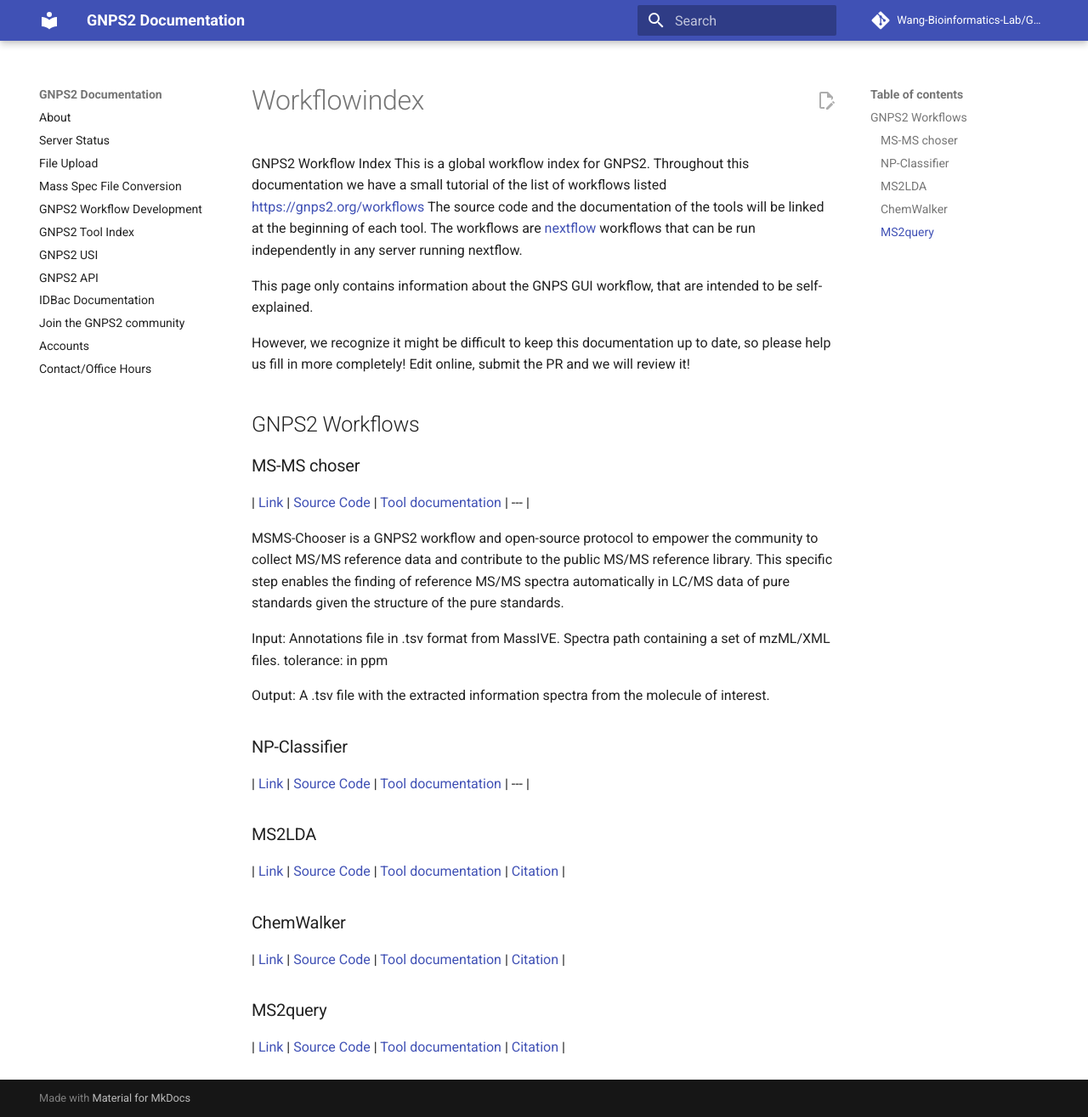
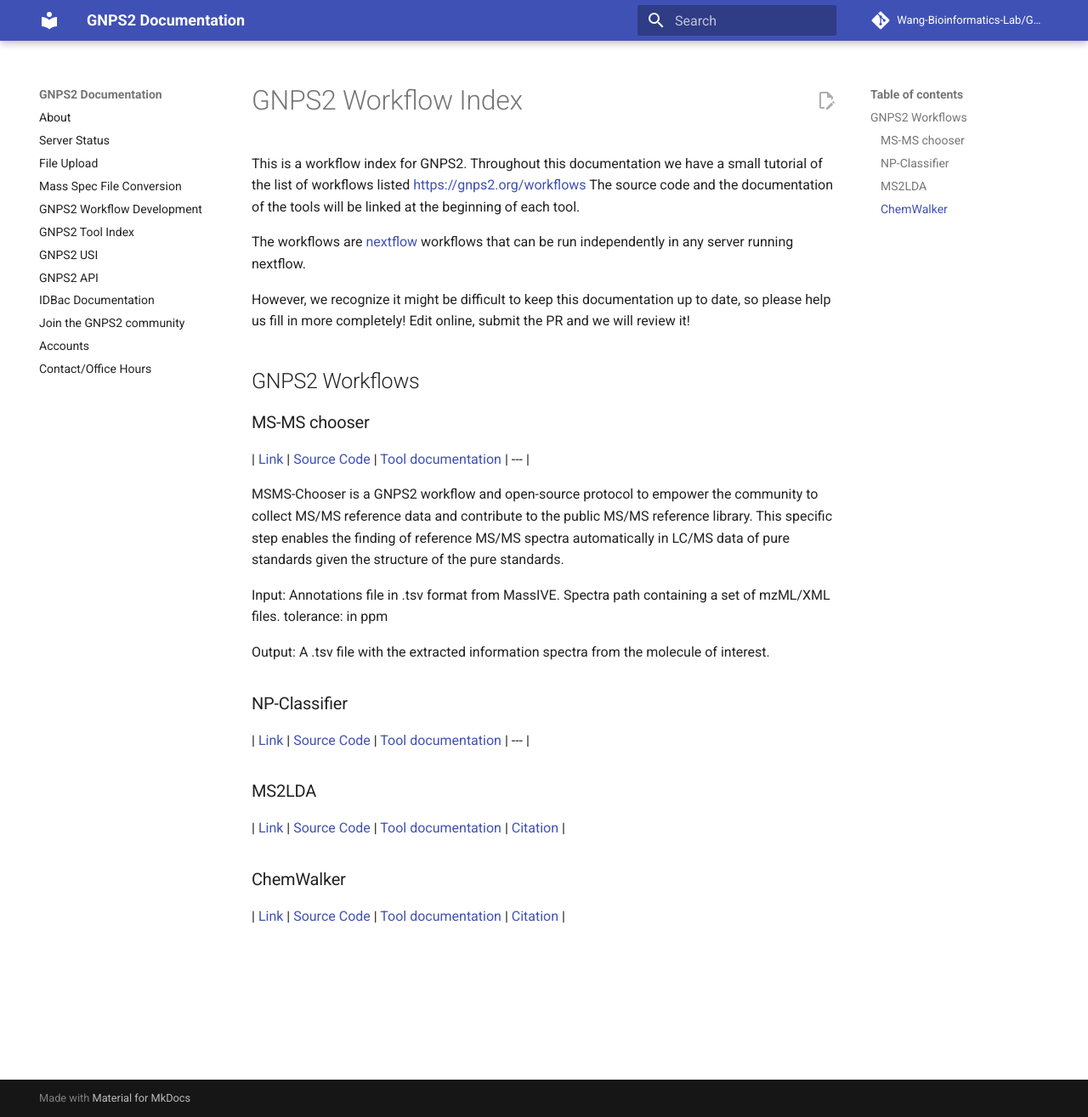
Before and after one commit to Wang-Bioinformatics-Lab/GNPS2_Documentation, an MkDocs documentation site: the page built from docs/workflowindex.md, in a window 1280 px wide and 1315 px high. Shown: the whole window at 85% size. Built offline with MkDocs 1.6.1 and Material for MkDocs 9.7.7, drawn with Linux system fonts in a browser that asks for light colours; comment, search, counter and statistics services are not loaded.

Commit message:
Update workflowindex.md

```diff
--- a/docs/workflowindex.md
+++ b/docs/workflowindex.md
@@ -1,15 +1,15 @@
-GNPS2 Workflow Index
-This is a global workflow index for GNPS2. Throughout this documentation we have a small tutorial of the list of workflows listed [https://gnps2.org/workflows](https://gnps2.org/workflows)
+# GNPS2 Workflow Index
+
+This is a workflow index for GNPS2. Throughout this documentation we have a small tutorial of the list of workflows listed [https://gnps2.org/workflows](https://gnps2.org/workflows)
 The source code and the documentation of the tools will be linked at the beginning of each tool.
+
 The workflows are [nextflow](https://www.nextflow.io/docs/latest/getstarted.html) workflows that can be run independently in any server running nextflow.
-
-This page only contains information about the GNPS GUI workflow, that are intended to be self-explained.
 
 However, we recognize it might be difficult to keep this documentation up to date, so please help us fill in more completely! Edit online, submit the PR and we will review it!
 
 ## GNPS2 Workflows
 
-### MS-MS choser
+### MS-MS chooser
 | [Link](https://gnps2.org/workflowinput?workflowname=msms_choser_nextflow_workflow) | [Source Code](https://github.com/albertogilf/nextflow_msms-choser) | [Tool documentation](https://ccms-ucsd.github.io/GNPSDocumentation/msmschooser/) | ---  |
 
 MSMS-Chooser is a GNPS2 workflow and open-source protocol to empower the community to collect MS/MS reference data and contribute to the public MS/MS reference library.
@@ -23,7 +23,6 @@ tolerance: in ppm
 Output:
 A .tsv file with the extracted information spectra from the molecule of interest.
 
-
 ### NP-Classifier
 | [Link](https://gnps2.org/workflowinput?workflowname=NP_Classifier_nextflow_workflow) | [Source Code](https://github.com/albertogilf/nextflow_NP-Classifier) | [Tool documentation](https://github.com/albertogilf/nextflow_NP-Classifier) | ---  |
 
@@ -34,7 +33,3 @@ A .tsv file with the extracted information spectra from the molecule of interest
 
 ### ChemWalker
 | [Link](https://gnps2.org/workflowinput?workflowname=chemwalker_nextflow_workflow) | [Source Code](https://github.com/computational-chemical-biology/ChemWalker/tree/master) | [Tool documentation](https://github.com/computational-chemical-biology/ChemWalker/tree/master) | [Citation](https://academic.oup.com/bioinformatics/article/39/3/btad078/7067745?login=true)  |
-
-
-### MS2query
-| [Link](https://gnps2.org/workflowinput?workflowname=ms2query_nextflow_workflow) | [Source Code](https://github.com/iomega/ms2query/tree/main) | [Tool documentation](https://github.com/iomega/ms2query/tree/main) | [Citation](https://www.nature.com/articles/s41467-023-37446-4)  |
```
